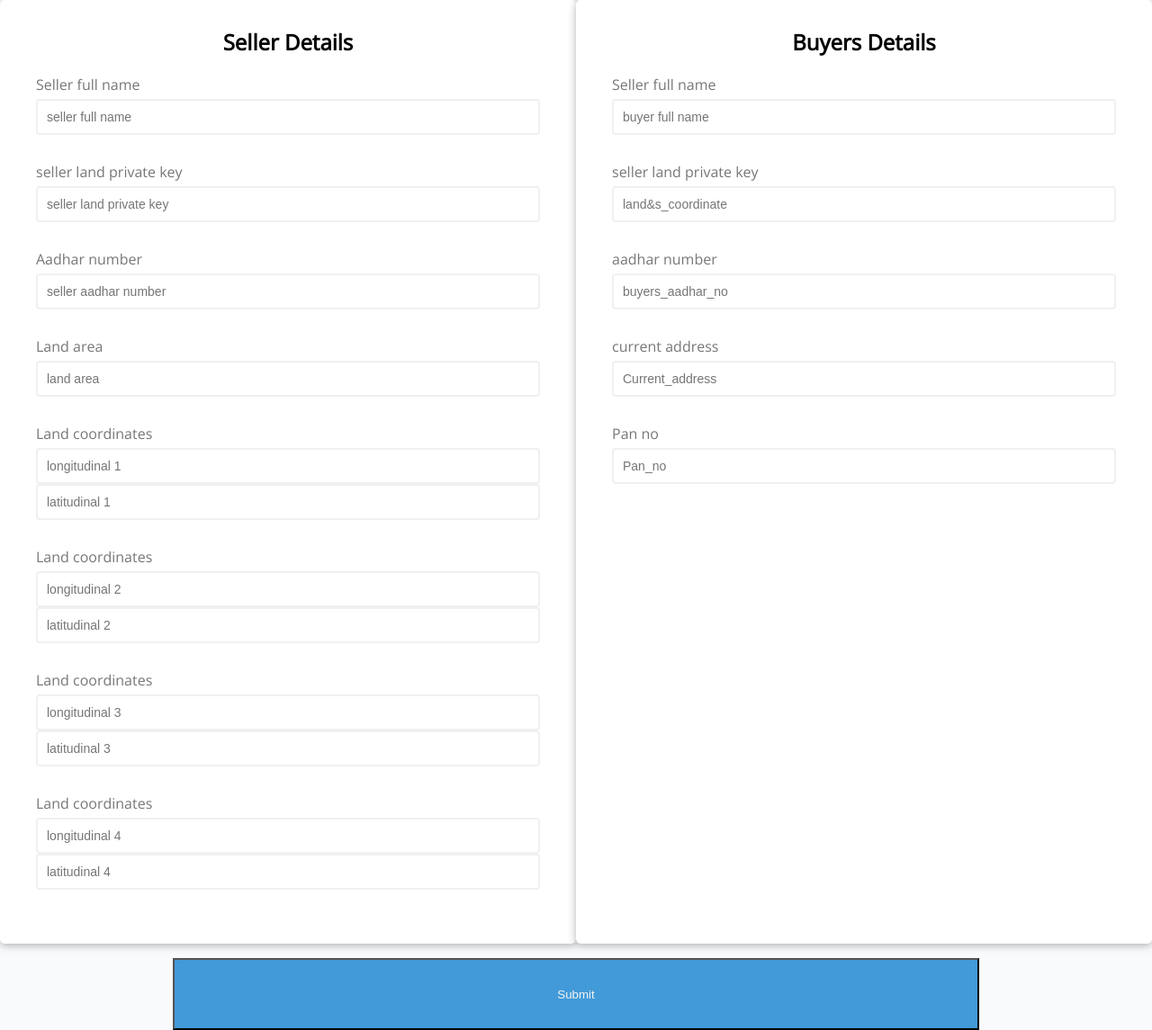
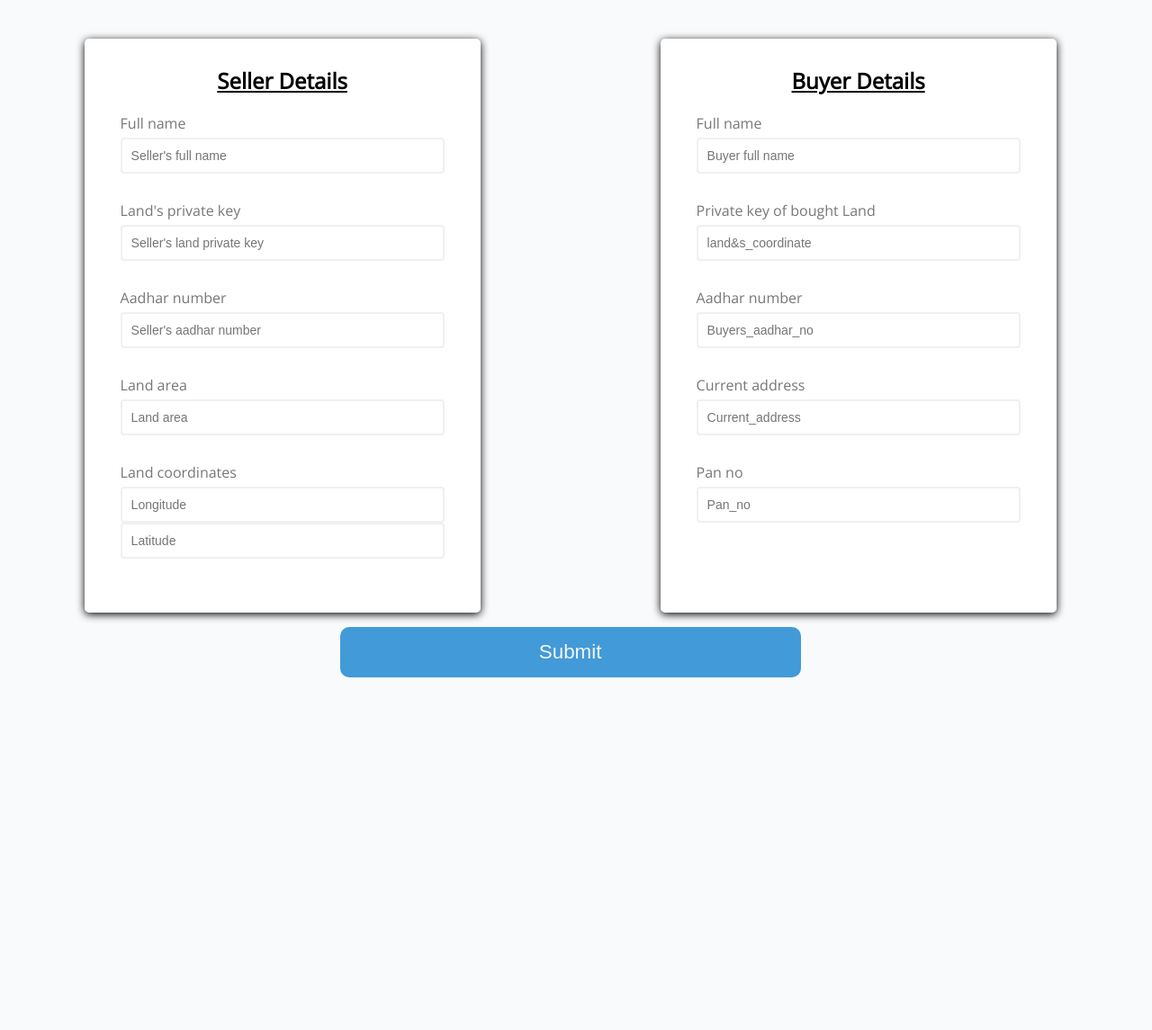
Before and after one commit to arjunk00/prop_regi, a Django app: template templates/buyer_seller_detail_entry.html in a window 1280 px wide. Shown: the whole page at 90% size. After the commit the page ends 753 px from the top, so only its background shows below. Run offline with Django 4.2, Linux system fonts and the light colour scheme; the template is opened without the code that fills it, so the values that code supplies are empty.

Commit message:
Improvised Forms page

```diff
--- a/static/css_files/buyer_seller_detail_entry.css
+++ b/static/css_files/buyer_seller_detail_entry.css
@@ -18,6 +18,8 @@ body {
     justify-content: center;
     min-height: 100vh;
     margin: 0;
+    padding: 0;
+    width: 99%;
 }
 
 
@@ -27,15 +29,21 @@ body {
     flex-direction: row;
     align-content: space-between;
     min-width: 100vw;
-    /* align-items: space-betwee; */
+    align-items: space-between;
+    /* border: 2px solid red; */
 }
 
 .container {
     background-color: #fff;
     border-radius: 5px;
-    box-shadow: 0 2px 10px rgba(0, 0, 0, 0.3);
+    /* box-shadow: 0 2px 10px rgba(0, 0, 0, 0.3); */
     width: 400px;
-    width: 50%;
+    width: 40%;
+    /* border: 2px solid blue; */
+    margin-top: 20px;
+    margin-left: 100px;
+    margin-right: 100px;
+    box-shadow: 0px 2px 10px rgba(0, 0, 0, 5);
 }
 
 h2 {
@@ -110,10 +118,22 @@ h2 {
     margin-top: 1rem;
     margin-left: auto;
     margin-right: auto;
-    width: 70vw;
-    height: 10vh;
+    width: 40vw;
+    height: 7vh;
     size: 0.875rem;
-
+    cursor: pointer;
     color: whitesmoke;
     background-color: rgb(66, 154, 216);
+    border: 0px;
+    border-radius: 10px;
+    font-size: 1.4rem;
+    margin-bottom: 1.5rem;
 }
+.submit_button:hover{
+    color: rgb(66, 154, 216);
+    background-color: white;
+    /* border: 5px rgb(66, 154, 216); */
+    border: 2px solid rgb(66, 154, 216);
+    border-radius: 2px;
+    transition: 0.6s;
+}
--- a/templates/buyer_seller_detail_entry.html
+++ b/templates/buyer_seller_detail_entry.html
@@ -14,51 +14,34 @@
         <!-- -------------------------------------------------------------for seller -------------------------------------------------------- -->
         <div class="container">
             <form id="form" class="form">
-                <h2>Seller Details</h2>
+                <h2> <u> Seller Details </u> </h2>
                 <div class="form-control">
-                    <label for="seller_full_name">Seller full name</label>
-                    <input type="text" id="seller_full_name" placeholder="seller full name" />
+                    <label for="seller_full_name">Full name</label>
+                    <input type="text" id="seller_full_name" placeholder="Seller's full name" />
                     <small>Error message</small>
                 </div>
                 <div class="form-control">
-                    <label for="seller_land_private_key">seller land private key</label>
-                    <input type="text" id="seller_land_private_key" placeholder="seller land private key" />
+                    <label for="seller_land_private_key">Land's private key</label>
+                    <input type="text" id="seller_land_private_key" placeholder="Seller's land private key" />
                     <small>Error message</small>
                 </div>
                 <div class="form-control">
                     <label for="seller_aadhar_no">Aadhar number</label>
-                    <input type="number" id="seller_aadhar_no" placeholder="seller aadhar number" />
+                    <input type="text" id="seller_aadhar_no" placeholder="Seller's aadhar number" />
                     <small>Error message</small>
                 </div>
                 <div class="form-control">
                     <label for="land_area">Land area</label>
-                    <input type="text" id="land_area" placeholder="land area" />
+                    <input type="text" id="land_area" placeholder="Land area" />
                     <small>Error message</small>
                 </div>
                 <div class="form-control">
                     <label for="land_coordinates">Land coordinates</label>
-                    <input type="text" id="land_coordinates" placeholder="longitudinal 1" />
-                    <input type="text" id="land_coordinates" placeholder="latitudinal 1" />
+                    <input type="text" id="land_coordinates" placeholder="Longitude" />
+                    <input type="text" id="land_coordinates" placeholder="Latitude" />
                     <small>Error message</small>
                 </div>
-                <div class="form-control">
-                    <label for="land_coordinates">Land coordinates</label>
-                    <input type="text" id="land_coordinates" placeholder="longitudinal 2" />
-                    <input type="text" id="land_coordinates" placeholder="latitudinal 2" />
-                    <small>Error message</small>
-                </div>
-                <div class="form-control">
-                    <label for="land_coordinates">Land coordinates</label>
-                    <input type="text" id="land_coordinates" placeholder="longitudinal 3" />
-                    <input type="text" id="land_coordinates" placeholder="latitudinal 3" />
-                    <small>Error message</small>
-                </div>
-                <div class="form-control">
-                    <label for="land_coordinates">Land coordinates</label>
-                    <input type="text" id="land_coordinates" placeholder="longitudinal 4" />
-                    <input type="text" id="land_coordinates" placeholder="latitudinal 4" />
-                    <small>Error message</small>
-                </div>
+
                 <!-- <button type="submit">Submit</button> -->
             </form>
         </div>
@@ -66,24 +49,24 @@
         <!--------------------------------------------------------- for buyer ----------------------------------------------------->
         <div class="container">
             <form id="form" class="form">
-                <h2>Buyers Details</h2>
+                <h2> <u> Buyer Details </u></h2>
                 <div class="form-control">
-                    <label for="buyer_full_name">Seller full name</label>
-                    <input type="text" id="buyer_full_name" placeholder="buyer full name" />
+                    <label for="buyer_full_name">Full name</label>
+                    <input type="text" id="buyer_full_name" placeholder="Buyer full name" />
                     <small>Error message</small>
                 </div>
                 <div class="form-control">
-                    <label for="land&s_coordinate">seller land private key</label>
+                    <label for="land&s_coordinate">Private key of bought Land</label>
                     <input type="number" id="land&s_coordinate" placeholder="land&s_coordinate" />
                     <small>Error message</small>
                 </div>
                 <div class="form-control">
-                    <label for="buyers_aadhar_no">aadhar number</label>
-                    <input type="number" id="buyers_aadhar_no" placeholder="buyers_aadhar_no" />
+                    <label for="buyers_aadhar_no">Aadhar number</label>
+                    <input type="text" id="buyers_aadhar_no" placeholder="Buyers_aadhar_no" />
                     <small>Error message</small>
                 </div>
                 <div class="form-control">
-                    <label for="Current_address">current address</label>
+                    <label for="Current_address">Current address</label>
                     <input type="text" id="Current_address" placeholder="Current_address" />
                     <small>Error message</small>
                 </div>
```
